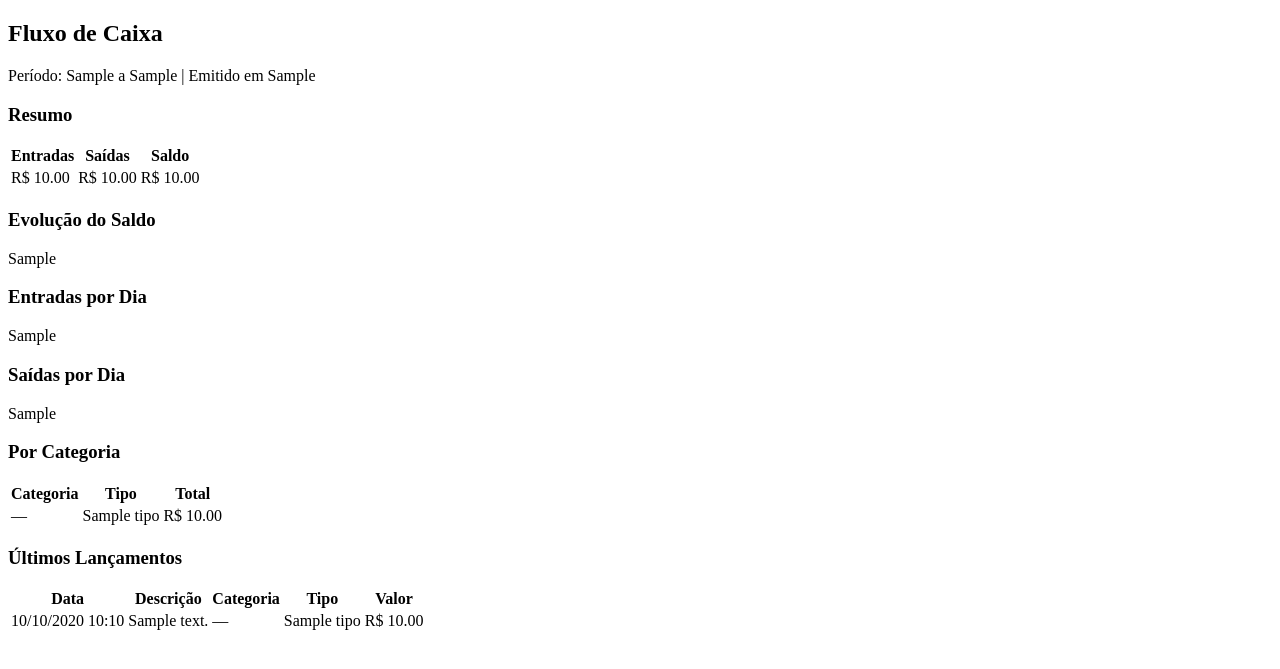
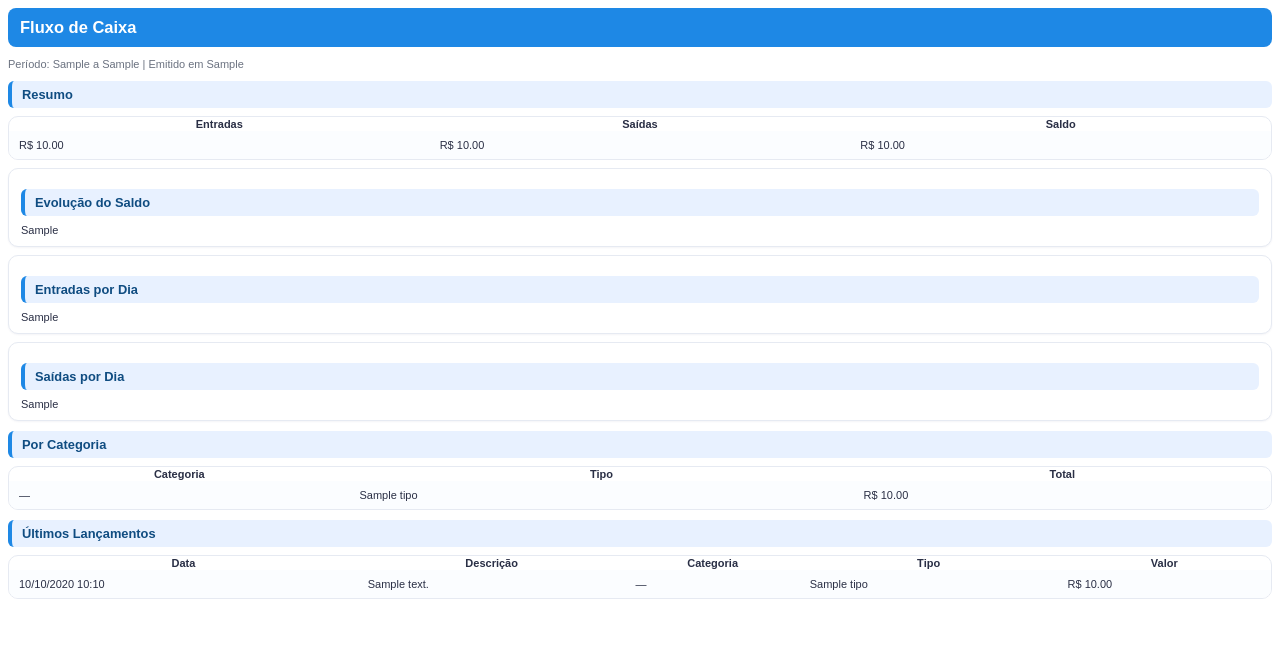
Before and after one commit to RuamMarcos/ezgestor, a Django app: template backend/reports/templates/reports/cashflow.html in a window 1280 px wide. Shown: the top 669 px of the page. Run offline with Django 5.2, Linux system fonts and the light colour scheme; the template is opened without the code that fills it: most values are stand-ins (such as "Sample title", 1, 10 or a date in 2020).

Commit message:
chore: styling reports

```diff
--- a/backend/reports/templates/reports/base.html
+++ b/backend/reports/templates/reports/base.html
@@ -5,6 +5,95 @@
   <meta http-equiv="X-UA-Compatible" content="IE=edge" />
   <meta name="viewport" content="width=device-width, initial-scale=1.0" />
   <title>{% block title %}Relatório{% endblock %}</title>
+  <style>
+    @page { size: A4; margin: 12mm; }
+    body {
+      font-family: Arial, Helvetica, sans-serif;
+      font-size: 11px;
+      color: #2a2f45;
+      -webkit-print-color-adjust: exact;
+      print-color-adjust: exact;
+    }
+    h1, h2, h3 { margin: 0 0 10px 0; color: #1e2a5a; }
+    h2.page-title {
+      background: #1e88e5;
+      color: #fff;
+      padding: 10px 12px;
+      border-radius: 8px;
+    }
+    .header {
+      display: flex;
+      justify-content: space-between;
+      align-items: center;
+      background: #1e88e5;
+      color: #fff;
+      padding: 10px 12px;
+      border-radius: 10px;
+      margin-bottom: 14px;
+    }
+    .header .h-title { font-size: 18px; font-weight: bold; color: #fff; }
+    .header .muted { color: #e7eef9; }
+    .muted { color: #6b7280; }
+
+    .section { margin-top: 14px; }
+    .card {
+      background: #ffffff;
+      border: 1px solid #e6eaf2;
+      border-radius: 10px;
+      padding: 10px 12px;
+      box-shadow: 0 1px 2px rgba(30, 40, 90, 0.05);
+      margin: 8px 0;
+    }
+
+    .kpi-grid { display: grid; grid-template-columns: repeat(3, 1fr); gap: 10px; margin: 10px 0; }
+    .kpi {
+      background: #f5f8ff;
+      border: 1px solid #e1e7f5;
+      border-radius: 10px;
+      padding: 10px;
+    }
+    .kpi .label { font-size: 11px; color: #475569; }
+    .kpi .value { font-size: 16px; font-weight: bold; color: #111827; }
+
+    h3.section-title {
+      background: #e8f1ff;
+      color: #0f4c81;
+      padding: 6px 10px;
+      border-left: 4px solid #1e88e5;
+      border-radius: 6px;
+      margin: 10px 0 8px;
+    }
+
+    table {
+      width: 100%;
+      border-collapse: separate; /* better border radius support */
+      border-spacing: 0;
+      background: #fff;
+      border: 1px solid #e6eaf2;
+      border-radius: 10px;
+      overflow: hidden;
+    }
+    thead th {
+      background: #f0f5ff;
+      color: #0f2147;
+      font-weight: 600;
+      text-align: left;
+      padding: 8px 10px;
+      border-bottom: 1px solid #e6eaf2;
+    }
+    tbody td { padding: 8px 10px; border-bottom: 1px solid #eef2f7; }
+    tbody tr:nth-child(even) td { background: #fbfdff; }
+    tbody tr:last-child td { border-bottom: none; }
+
+    .pill {
+      display: inline-block;
+      padding: 2px 8px;
+      background: #eef6ff;
+      color: #1e88e5;
+      border-radius: 999px;
+      font-size: 10px;
+    }
+  </style>
 </head>
 <body>
   {% block content %}{% endblock %}
--- a/backend/reports/templates/reports/cashflow.html
+++ b/backend/reports/templates/reports/cashflow.html
@@ -1,10 +1,10 @@
 {% extends 'reports/base.html' %}
 {% block title %}Fluxo de Caixa{% endblock %}
 {% block content %}
-<h2>Fluxo de Caixa</h2>
-<p>Período: {{ periodo_inicio }} a {{ periodo_fim }} | Emitido em {{ emitido_em }}</p>
+<h2 class="page-title">Fluxo de Caixa</h2>
+<p class="muted">Período: {{ periodo_inicio }} a {{ periodo_fim }} | Emitido em {{ emitido_em }}</p>
 
-<h3>Resumo</h3>
+<h3 class="section-title">Resumo</h3>
 <table>
   <tr><th>Entradas</th><th>Saídas</th><th>Saldo</th></tr>
   <tr>
@@ -14,16 +14,22 @@
   </tr>
 </table>
 
-<h3>Evolução do Saldo</h3>
-<div>{{ saldo_svg|safe }}</div>
+<div class="section card">
+  <h3 class="section-title">Evolução do Saldo</h3>
+  <div>{{ saldo_svg|safe }}</div>
+  </div>
 
-<h3>Entradas por Dia</h3>
-<div>{{ entradas_svg|safe }}</div>
+<div class="section card">
+  <h3 class="section-title">Entradas por Dia</h3>
+  <div>{{ entradas_svg|safe }}</div>
+  </div>
 
-<h3>Saídas por Dia</h3>
-<div>{{ saidas_svg|safe }}</div>
+<div class="section card">
+  <h3 class="section-title">Saídas por Dia</h3>
+  <div>{{ saidas_svg|safe }}</div>
+  </div>
 
-<h3>Por Categoria</h3>
+<h3 class="section-title">Por Categoria</h3>
 <table>
   <tr><th>Categoria</th><th>Tipo</th><th>Total</th></tr>
   {% for c in por_categoria %}
@@ -35,7 +41,7 @@
   {% endfor %}
 </table>
 
-<h3>Últimos Lançamentos</h3>
+<h3 class="section-title">Últimos Lançamentos</h3>
 <table>
   <tr><th>Data</th><th>Descrição</th><th>Categoria</th><th>Tipo</th><th>Valor</th></tr>
   {% for l in lancamentos %}
--- a/backend/reports/templates/reports/product_ranking.html
+++ b/backend/reports/templates/reports/product_ranking.html
@@ -14,7 +14,7 @@
     </div>
   </div>
 
-  <h3>Resumo</h3>
+  <h3 class="section-title">Resumo</h3>
   <table>
     <tbody>
       <tr>
@@ -24,7 +24,7 @@
     </tbody>
   </table>
 
-  <h3>Ranking (Top)</h3>
+  <h3 class="section-title">Ranking (Top)</h3>
   <table>
     <thead>
       <tr>
@@ -56,7 +56,7 @@
     </tbody>
   </table>
 
-  <h3>Produtos sem Giro</h3>
+  <h3 class="section-title">Produtos sem Giro</h3>
   <table>
     <thead>
       <tr>
--- a/backend/reports/templates/reports/replenishment.html
+++ b/backend/reports/templates/reports/replenishment.html
@@ -1,8 +1,8 @@
 {% extends 'reports/base.html' %}
 {% block title %}Sugestão de Reposição{% endblock %}
 {% block content %}
-<h2>Sugestão de Reposição</h2>
-<p>Emitido em {{ emitido_em }} | Base: {{ base_days }} dias | Lead time: {{ lead_time }} | Safety: {{ safety }}</p>
+<h2 class="page-title">Sugestão de Reposição</h2>
+<p class="muted">Emitido em {{ emitido_em }} | Base: {{ base_days }} dias | Lead time: {{ lead_time }} | Safety: {{ safety }}</p>
 <table>
   <tr><th>Produto</th><th>Média diária</th><th>Estoque atual</th><th>Cobertura</th><th>Ruptura prevista</th><th>Qtd sugerida</th><th>Obs</th></tr>
   {% for r in rows %}
--- a/backend/reports/templates/reports/seller_performance.html
+++ b/backend/reports/templates/reports/seller_performance.html
@@ -1,9 +1,9 @@
 {% extends 'reports/base.html' %}
 {% block title %}Performance por Vendedor{% endblock %}
 {% block content %}
-<h2>Performance por Vendedor</h2>
-<p>Período: {{ periodo_inicio }} a {{ periodo_fim }} | Emitido em {{ emitido_em }}</p>
-<div>{{ bars_svg|safe }}</div>
+<h2 class="page-title">Performance por Vendedor</h2>
+<p class="muted">Período: {{ periodo_inicio }} a {{ periodo_fim }} | Emitido em {{ emitido_em }}</p>
+<div class="card">{{ bars_svg|safe }}</div>
 <table>
   <tr>
     <th>Vendedor</th>
--- a/backend/reports/templates/reports/stock_position.html
+++ b/backend/reports/templates/reports/stock_position.html
@@ -1,8 +1,8 @@
 {% extends 'reports/base.html' %}
 {% block title %}Posição e Valuation de Estoque{% endblock %}
 {% block content %}
-<h2>Posição e Valuation de Estoque</h2>
-<p>Emitido em {{ emitido_em }}</p>
+<h2 class="page-title">Posição e Valuation de Estoque</h2>
+<p class="muted">Emitido em {{ emitido_em }}</p>
 <p>Valor total de custo: R$ {{ valor_total_custo|floatformat:2 }} | Itens em baixo estoque: {{ baixo_estoque }} | Itens sem giro: {{ sem_giro }}</p>
 <table>
   <tr>
```
Also changed, not shown: backend/reports/templates/reports/executive_summary.html (+8 -8 lines), backend/reports/templates/reports/sales_by_customer.html (+5 -5 lines), backend/reports/templates/reports/sales_period.html (+4 -4 lines).
